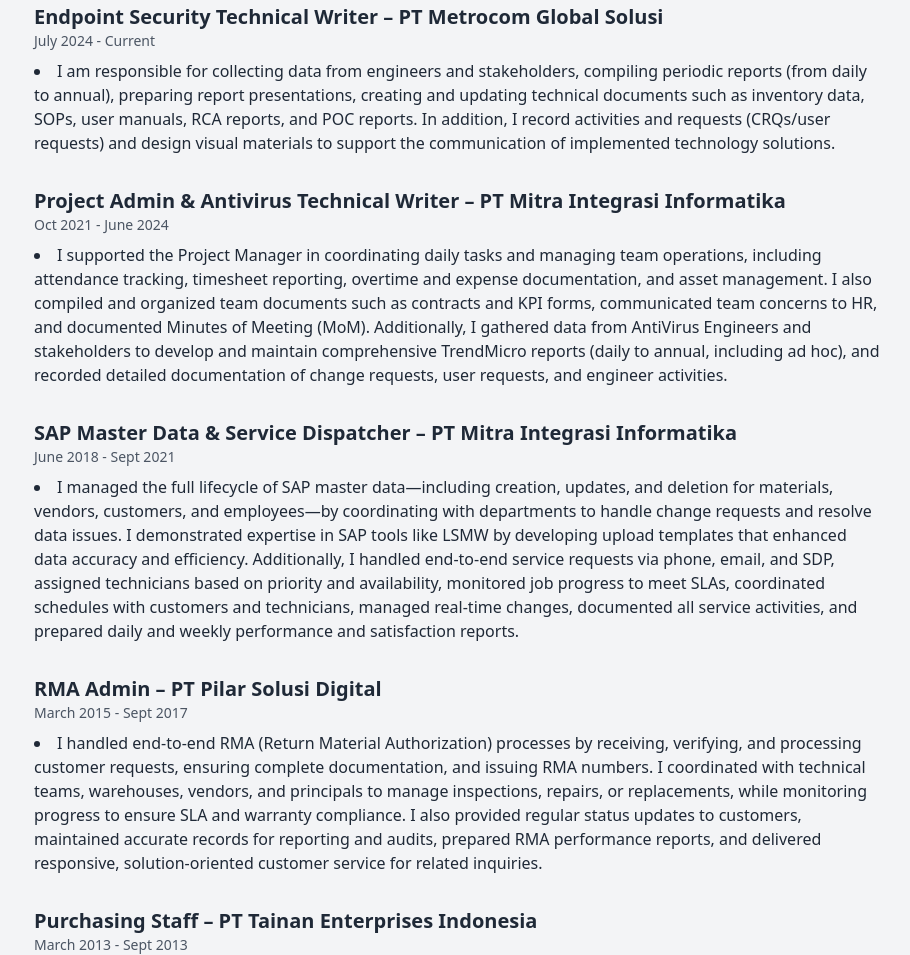
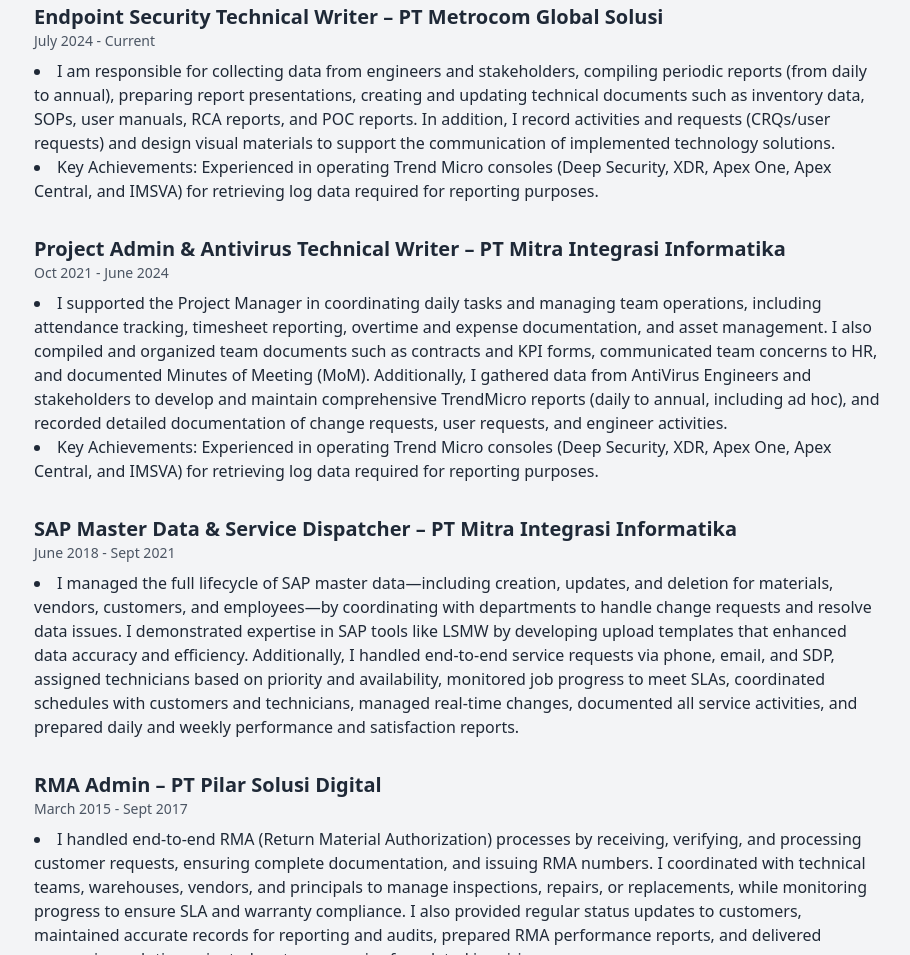
Before and after one commit to good-pastel/dy-resume, a plain HTML site: page index.html in a window 1280 px wide. Shown: the part 845-1800 px from the top of the page, without its empty margins (182-1092 px from the left). Drawn offline with nearby package versions, Linux system fonts and the light colour scheme.

Commit message:
Update index.html

```diff
--- a/index.html
+++ b/index.html
@@ -122,6 +122,7 @@
 
         <ul class="list-disc list-inside mt-2">
           <li>I am responsible for collecting data from engineers and stakeholders, compiling periodic reports (from daily to annual), preparing report presentations, creating and updating technical documents such as inventory data, SOPs, user manuals, RCA reports, and POC reports. In addition, I record activities and requests (CRQs/user requests) and design visual materials to support the communication of implemented technology solutions.</li>
+<li>Key Achievements: Experienced in operating Trend Micro consoles (Deep Security, XDR, Apex One, Apex Central, and IMSVA) for retrieving log data required for reporting purposes.</li>
         </ul>
 
       </div>
@@ -134,6 +135,7 @@
 
         <ul class="list-disc list-inside mt-2">
           <li>I supported the Project Manager in coordinating daily tasks and managing team operations, including attendance tracking, timesheet reporting, overtime and expense documentation, and asset management. I also compiled and organized team documents such as contracts and KPI forms, communicated team concerns to HR, and documented Minutes of Meeting (MoM). Additionally, I gathered data from AntiVirus Engineers and stakeholders to develop and maintain comprehensive TrendMicro reports (daily to annual, including ad hoc), and recorded detailed documentation of change requests, user requests, and engineer activities.</li>
+<li>Key Achievements: Experienced in operating Trend Micro consoles (Deep Security, XDR, Apex One, Apex Central, and IMSVA) for retrieving log data required for reporting purposes.</li>
         </ul>
 
       </div>
```
